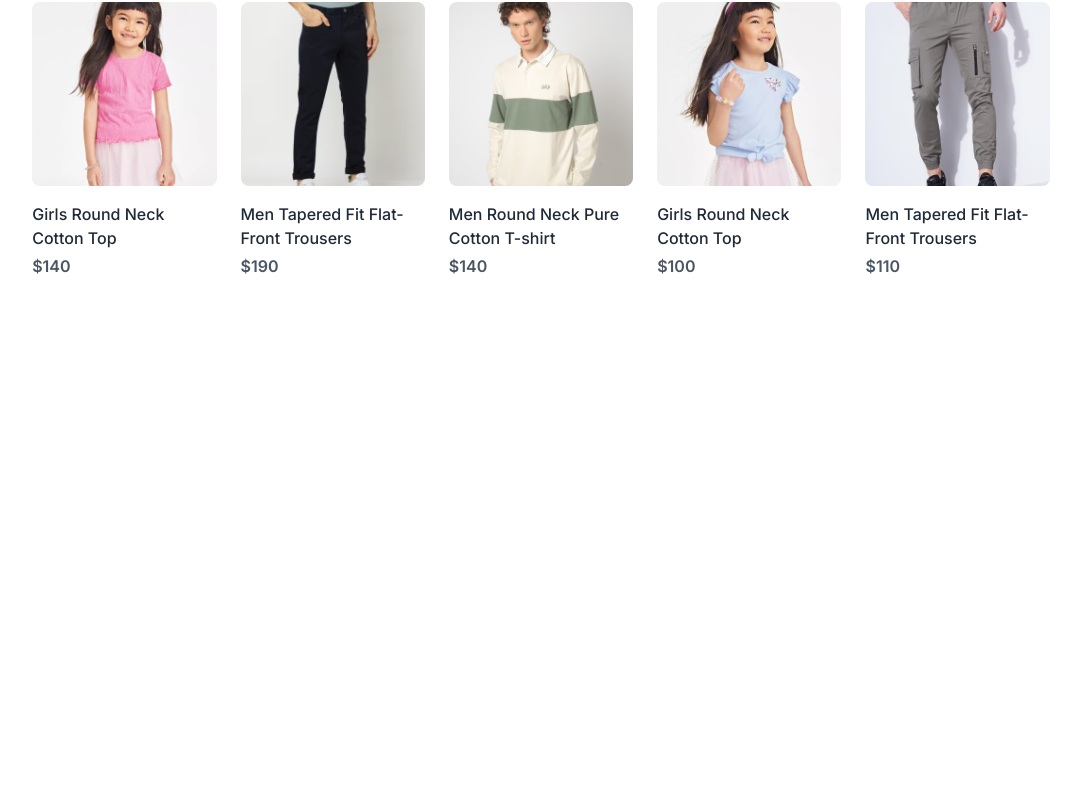
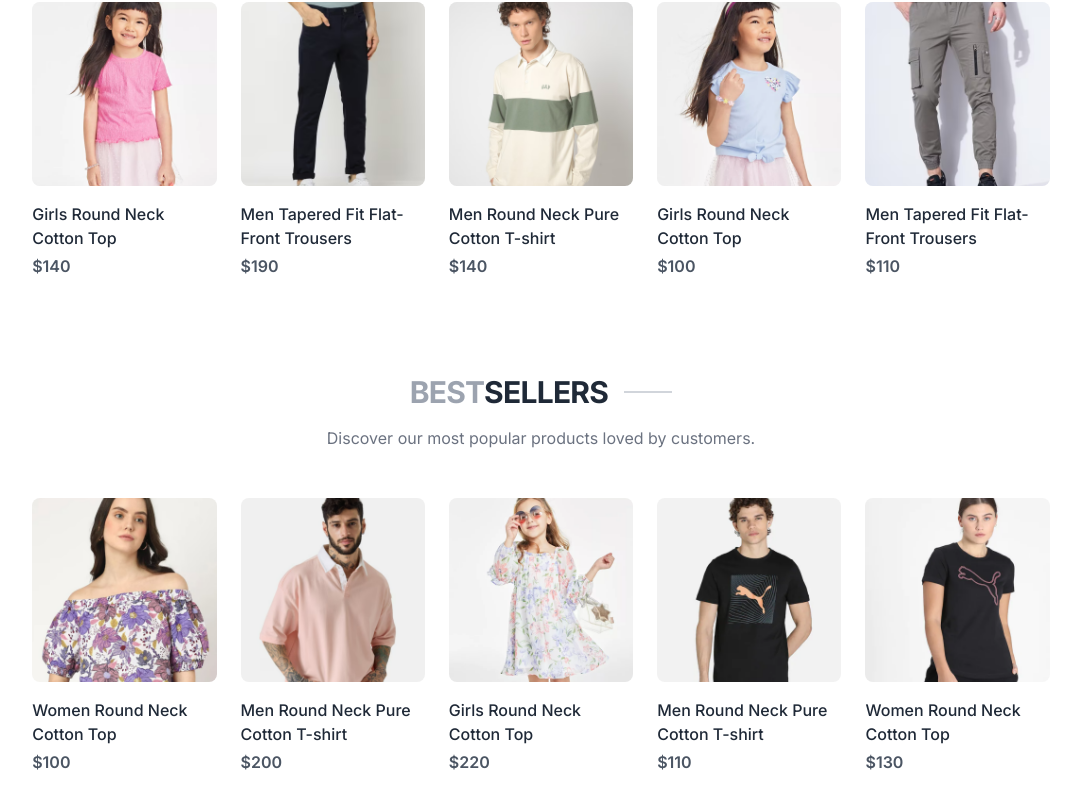
Before and after one commit to THENAMEISANOOP/Mithra-Ecommerce, a React (Vite) app in the folder frontend/: page / in a window 1280 px wide. Shown: the part 1142-1950 px from the top of the page, without its empty margins (99-1180 px from the left). Before the commit the page ends 1468 px from the top, so only its background shows below. Built offline with nearby package versions, Linux system fonts and the light colour scheme.

Commit message:
bestSeller complete

```diff
--- /dev/null
+++ b/frontend/src/components/BestSeller.jsx
@@ -0,0 +1,51 @@
+import React, { useContext, useEffect, useState } from 'react'
+import { ShopContext } from '../context/ShopContext'
+import Title from './Title';
+import ProductItem from './ProductItem';
+
+const BestSeller = () => {
+    const { products } = useContext(ShopContext);
+    const [bestSeller, setBestSeller] = useState([])
+    const [loading, setLoading] = useState(true);
+
+    useEffect(() => {
+        if (products && products.length > 0) {
+            // Changed from bestSeller to bestseller (lowercase s)
+            const bestProduct = products.filter(item => item.bestseller);
+            console.log('Best products found:', bestProduct); // Debug log
+            setBestSeller(bestProduct.slice(0, 5));
+            setLoading(false);
+        }
+    }, [products]);
+
+    return (
+        <div className='container mx-auto px-4 py-12'>
+            <div className='text-center mb-12'>
+                <Title text1={'BEST'} text2={'SELLERS'}/>
+                <p className='max-w-2xl mx-auto text-gray-500 text-sm md:text-base leading-relaxed'>
+                    Discover our most popular products loved by customers.
+                </p>
+            </div>
+
+            {loading ? (
+                <div className="text-center py-8">Loading best sellers...</div>
+            ) : bestSeller.length > 0 ? (
+                <div className='grid grid-cols-2 sm:grid-cols-3 md:grid-cols-5 gap-6'>
+                    {bestSeller.map((item, index) => (
+                        <ProductItem
+                            key={index}
+                            id={item._id}
+                            name={item.name}
+                            image={item.image}
+                            price={item.price}
+                        />
+                    ))}
+                </div>
+            ) : (
+                <div className="text-center py-8">No best sellers found</div>
+            )}
+        </div>
+    )
+}
+
+export default BestSeller
--- a/frontend/src/pages/Home.jsx
+++ b/frontend/src/pages/Home.jsx
@@ -1,12 +1,14 @@
 import React from 'react'
 import Hero from '../components/Hero'
 import LatestCollection from '../components/LatestCollection'
+import BestSeller from '../components/BestSeller'
 
 const Home = () => {
   return (
     <div>
       <Hero/>
       <LatestCollection/>
+      <BestSeller/>
     </div>
   )
 }
```
